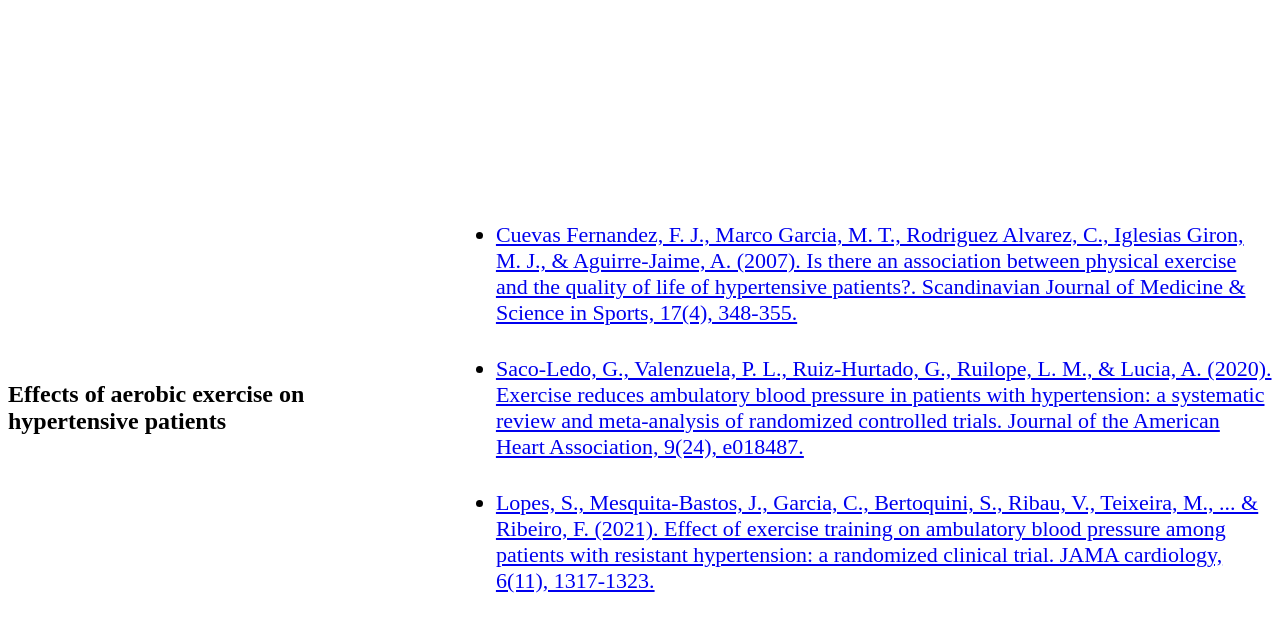
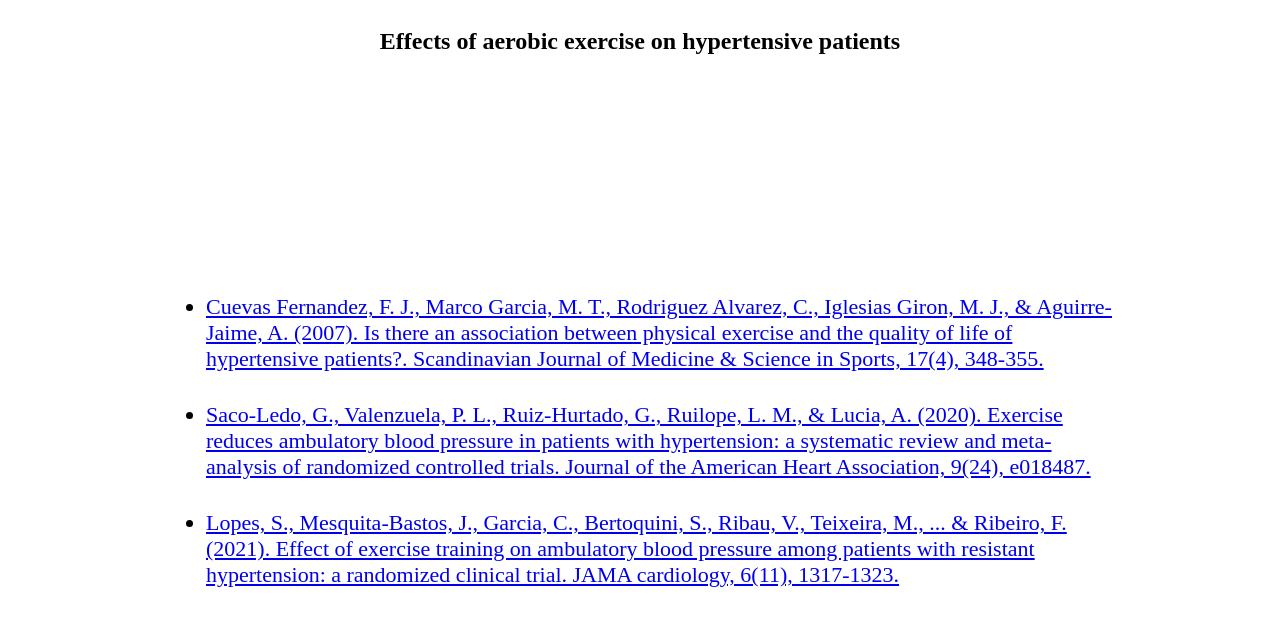
Before and after one commit to SubashD22/qr, a plain HTML site: page index.html in a window 1280 px wide. Drawn offline with Linux system fonts and the light colour scheme.

Commit message:
flex direction

```diff
--- a/index.html
+++ b/index.html
@@ -6,7 +6,7 @@
     <title>Document</title>
 </head>
 <body>
-    <main style="height: 100dvh;width: 100%; display: flex; align-items: center; justify-content: center;">
+    <main style="height: 100dvh;width: 100%; display: flex; align-items: center; justify-content: center;flex-direction: column;">
         <h2>Effects of aerobic exercise on hypertensive patients</h2>
         <div style="display: flex;align-items: center; justify-content: center;height: 100%; width: 75%;">
             <ul style="font-size: 22px;display: flex; gap: 30px;flex-direction: column;">
```
